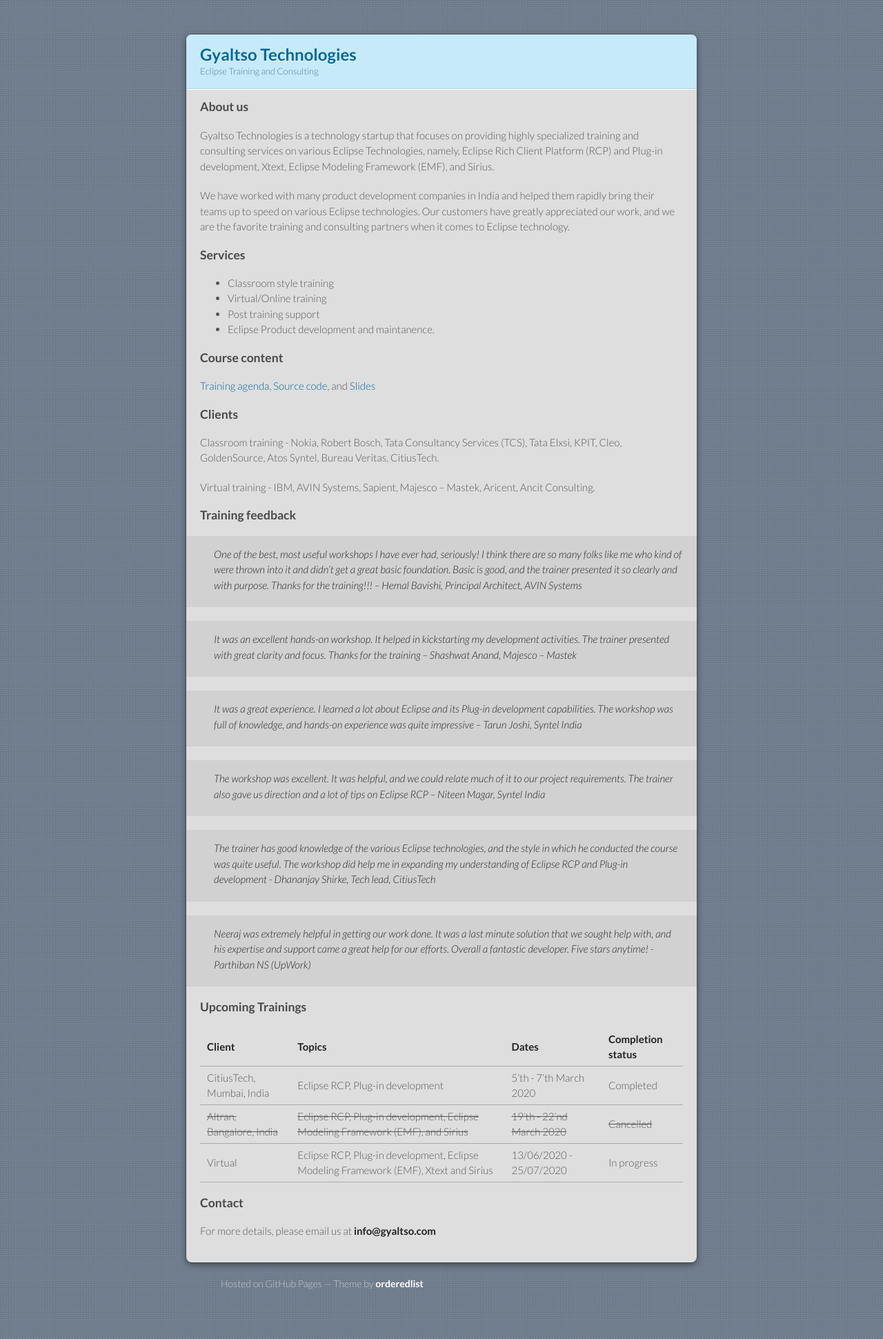
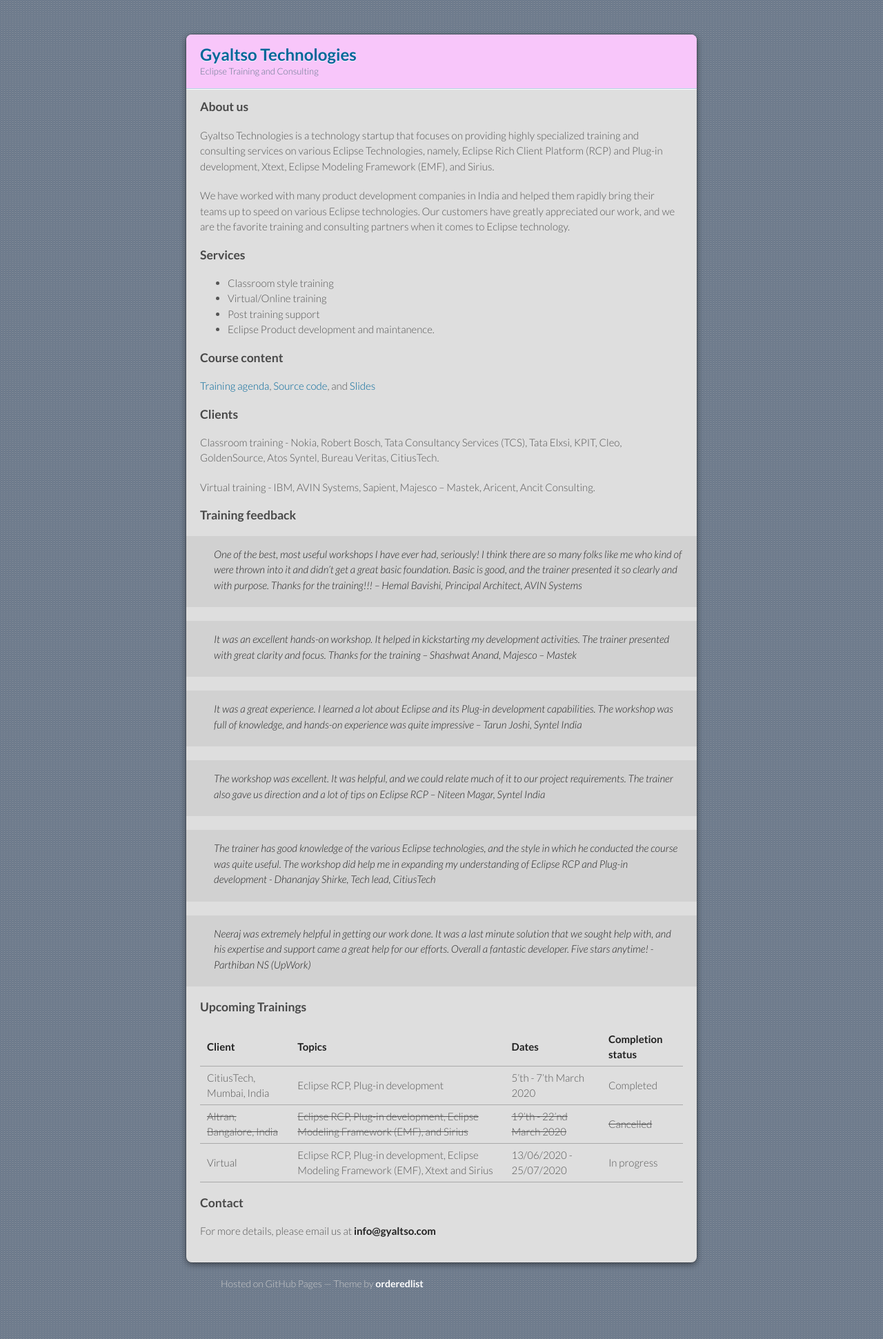
Before and after one commit to gyaltso/gyaltso.github.com, a Jekyll site: the page built from index.md, in a window 1280 px wide. Shown: the whole page at 69% size. Built offline with Jekyll 4.4.1, drawn with Linux system fonts in a browser that asks for light colours; our own code applies the rules of GitHub Pages for plain Markdown files.

Commit message:
Website rebranding

```diff
--- a/_sass/jekyll-theme-modernist.scss
+++ b/_sass/jekyll-theme-modernist.scss
@@ -48,7 +48,7 @@ strong {
 
 header {
   border-radius: 8px 8px 0 0;
-  background: #c6eafa;
+  background: #f8c6fa;
   background: linear_gradient(#ddfbfc, #c6eafa);
   position: relative;
   padding: 15px 20px;
```
